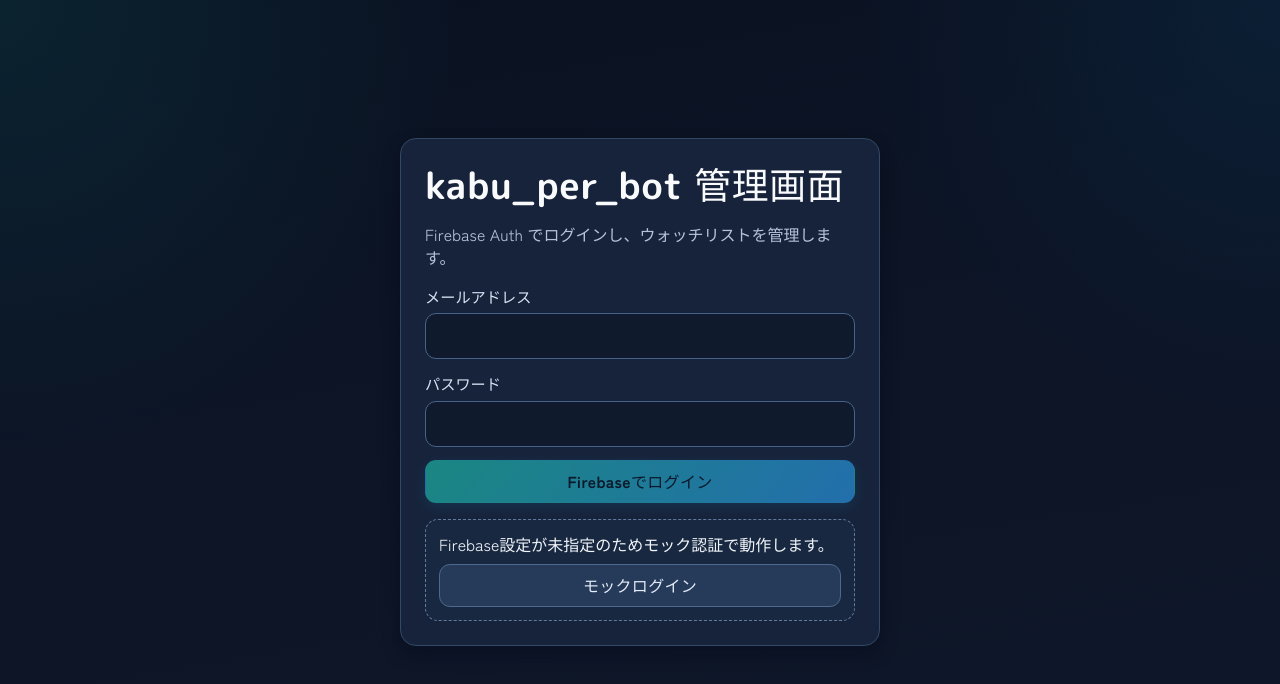
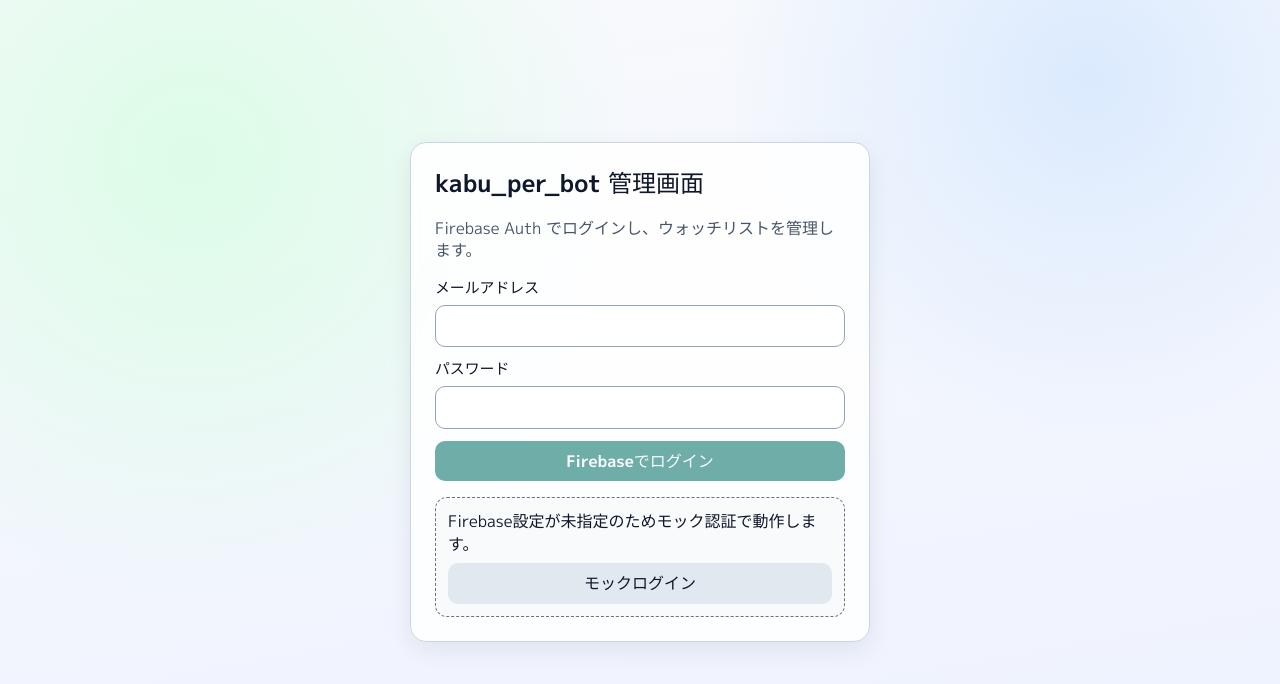
Before and after one commit to ishidafuu/kabu_per_bot, a React (Vite) app in the folder web/: page /login in a window 1280 px wide. Shown: the top 684 px of the page. Built offline with nearby package versions, Linux system fonts and the light colour scheme; no server answers.

Commit message:
fix: 管理画面をライトモード配色へ戻す

```diff
--- a/web/src/index.css
+++ b/web/src/index.css
@@ -1,31 +1,15 @@
-@import url('https://fonts.googleapis.com/css2?family=M+PLUS+Rounded+1c:wght@700;800&family=Zen+Kaku+Gothic+New:wght@400;500;700&display=swap');
+@import url('https://fonts.googleapis.com/css2?family=M+PLUS+1p:wght@400;500;700&display=swap');
 
 :root {
-  color-scheme: dark;
-  font-family: 'Zen Kaku Gothic New', 'Noto Sans JP', sans-serif;
-  --font-heading: 'M PLUS Rounded 1c', 'Zen Kaku Gothic New', sans-serif;
-  line-height: 1.45;
+  color-scheme: light;
+  font-family: 'M PLUS 1p', 'Noto Sans JP', sans-serif;
+  line-height: 1.4;
   font-weight: 400;
-  color: #f1f5f9;
+  color: #0f172a;
   background:
-    radial-gradient(48rem 48rem at 0% 0%, rgba(20, 184, 166, 0.1), transparent 60%),
-    radial-gradient(48rem 48rem at 100% 0%, rgba(14, 165, 233, 0.08), transparent 55%),
-    linear-gradient(170deg, #0a1222 0%, #0f172a 100%);
-  --bg-surface: #111b2f;
-  --bg-surface-strong: #17233a;
-  --bg-elevated: #1a2741;
-  --bg-input: #0f1a2d;
-  --border-soft: #334864;
-  --border-strong: #476287;
-  --text-main: #f1f5f9;
-  --text-muted: #b5c3d8;
-  --accent: #14b8a6;
-  --accent-strong: #0ea5e9;
-  --accent-contrast: #f8fafc;
-  --danger: #fca5a5;
-  --danger-bg: rgba(127, 29, 29, 0.35);
-  --ok: #4ade80;
-  --warning: #fbbf24;
+    radial-gradient(circle at 15% 20%, #dcfce7 0%, transparent 35%),
+    radial-gradient(circle at 85% 10%, #dbeafe 0%, transparent 28%),
+    linear-gradient(170deg, #f8fafc 0%, #eef2ff 100%);
   font-synthesis: none;
   text-rendering: optimizeLegibility;
   -webkit-font-smoothing: antialiased;
@@ -45,8 +29,7 @@
 body {
   margin: 0;
   min-width: 320px;
-  background: transparent;
-  color: var(--text-main);
+  color: #0f172a;
 }
 
 button,
--- a/web/src/styles/app.css
+++ b/web/src/styles/app.css
@@ -1,7 +1,7 @@
 .page-shell {
-  max-width: 1160px;
+  max-width: 1100px;
   margin: 0 auto;
-  padding: 28px 18px 44px;
+  padding: 24px 16px 40px;
 }
 
 .page-shell.centered {
@@ -12,41 +12,30 @@
 }
 
 .panel {
-  background: var(--bg-surface-strong);
-  border: 1px solid var(--border-soft);
+  background: rgba(255, 255, 255, 0.86);
+  border: 1px solid #cbd5e1;
   border-radius: 16px;
-  box-shadow: 0 8px 18px rgba(2, 6, 23, 0.32);
+  box-shadow: 0 8px 24px rgba(15, 23, 42, 0.08);
+  backdrop-filter: blur(5px);
 }
 
 .top-bar {
   display: flex;
   justify-content: space-between;
   align-items: center;
-  gap: 16px;
-  margin-bottom: 14px;
-  padding: 18px 22px;
+  gap: 12px;
+  margin-bottom: 12px;
+  padding: 16px 20px;
 }
 
 h1,
 h2 {
   margin: 0;
-  color: #f8fafc;
-  font-family: var(--font-heading);
-  letter-spacing: 0.02em;
-}
-
-h1 {
-  font-size: clamp(1.65rem, 4vw, 2.3rem);
-  line-height: 1.2;
-}
-
-h2 {
-  font-size: 1.3rem;
 }
 
 .top-actions {
   display: flex;
-  gap: 10px;
+  gap: 8px;
   align-items: center;
 }
 
@@ -55,11 +44,11 @@
 }
 
 .muted {
-  color: var(--text-muted);
+  color: #475569;
 }
 
 .login-card {
-  width: min(480px, 100%);
+  width: min(460px, 100%);
   padding: 24px;
   display: grid;
   gap: 16px;
@@ -68,134 +57,112 @@
 .login-form,
 .watchlist-form {
   display: grid;
-  gap: 13px;
+  gap: 12px;
 }
 
 label {
   display: grid;
   gap: 6px;
-  font-size: 0.95rem;
-  color: #d6e2f2;
+  font-size: 0.93rem;
 }
 
 input,
 select {
-  padding: 11px 13px;
-  border-radius: 11px;
-  border: 1px solid var(--border-strong);
-  color: var(--text-main);
-  background: var(--bg-input);
-  transition: border-color 120ms ease, box-shadow 120ms ease;
-}
-
-input::placeholder {
-  color: #95a8c5;
-}
-
-input:focus-visible,
-select:focus-visible,
-button:focus-visible,
-.nav-link:focus-visible {
-  outline: none;
-  border-color: #68b2ff;
-  box-shadow: 0 0 0 3px rgba(104, 178, 255, 0.22);
-}
-
-input[type='checkbox'] {
-  accent-color: var(--accent);
+  padding: 10px 12px;
+  border-radius: 10px;
+  border: 1px solid #94a3b8;
+  background: #fff;
 }
 
 button {
-  border: 1px solid transparent;
-  border-radius: 11px;
+  border: none;
+  border-radius: 10px;
   cursor: pointer;
   padding: 9px 14px;
-  font-weight: 700;
-  letter-spacing: 0.02em;
-  transition:
-    background-color 140ms ease,
-    border-color 140ms ease,
-    opacity 140ms ease;
+  font-weight: 600;
 }
 
 button:disabled {
   cursor: not-allowed;
-  opacity: 0.58;
+  opacity: 0.6;
 }
 
 .primary {
-  background: linear-gradient(130deg, #1dcfb7, #2ca6ff);
-  color: #031321;
-  box-shadow: 0 4px 14px rgba(14, 165, 233, 0.22);
+  background: #0f766e;
+  color: #f8fafc;
 }
 
 .secondary {
-  background: #263a5a;
-  color: #e2ebf7;
-  border-color: #4e6990;
+  background: #e2e8f0;
+  color: #0f172a;
 }
 
 .ghost {
-  background: #182841;
-  border-color: var(--border-strong);
-  color: #deebfb;
+  background: transparent;
+  border: 1px solid #94a3b8;
+  color: #0f172a;
 }
 
 .nav-link {
+  border: 1px solid #94a3b8;
+  color: #0f172a;
+  background: transparent;
+  border-radius: 10px;
+  cursor: pointer;
+  padding: 9px 14px;
+  font-weight: 600;
   text-decoration: none;
-  border: 1px solid var(--border-strong);
-  color: #deebfb;
-  background: #182841;
-  border-radius: 999px;
-  cursor: pointer;
-  padding: 8px 13px;
-  font-size: 0.9rem;
-  font-weight: 700;
-  letter-spacing: 0.02em;
-  transition: background-color 140ms ease, border-color 140ms ease, opacity 140ms ease;
 }
 
 .danger {
-  background: var(--danger-bg);
-  color: #ffe4e6;
-  border-color: #a03131;
+  background: #fee2e2;
+  color: #b91c1c;
 }
 
 .notice-box {
   display: grid;
   gap: 8px;
-  border: 1px dashed #617b9f;
-  border-radius: 13px;
-  padding: 13px;
-  background: #182841;
+  border: 1px dashed #64748b;
+  border-radius: 12px;
+  padding: 12px;
+  background: #f8fafc;
 }
 
 .controls-panel {
   margin-bottom: 12px;
   padding: 14px;
   display: grid;
-  gap: 12px;
+  gap: 10px;
 }
 
 .page-nav {
   margin-bottom: 12px;
   padding: 10px 14px;
   display: flex;
-  gap: 9px;
+  gap: 8px;
   flex-wrap: wrap;
 }
 
+.nav-link {
+  text-decoration: none;
+  border: 1px solid #94a3b8;
+  color: #0f172a;
+  padding: 8px 12px;
+  border-radius: 999px;
+  font-size: 0.9rem;
+  font-weight: 600;
+}
+
 .nav-link.active {
-  border-color: #7ed7ff;
-  background: linear-gradient(120deg, #16c2ae, #2195ff);
-  color: var(--accent-contrast);
-  box-shadow: 0 4px 12px rgba(33, 149, 255, 0.2);
+  border-color: #0f766e;
+  background: #0f766e;
+  color: #f8fafc;
 }
 
 .search-row {
   display: grid;
   grid-template-columns: 1fr auto auto;
-  gap: 9px;
+  gap: 8px;
 }
 
 .search-row.compact {
@@ -205,16 +172,9 @@
 .meta-row {
   display: flex;
   flex-wrap: wrap;
-  gap: 8px;
-  color: #c2d0e2;
-  font-size: 0.9rem;
-}
-
-.meta-row > span {
-  background: #182841;
-  border: 1px solid #415c82;
-  border-radius: 999px;
-  padding: 4px 10px;
+  gap: 8px 16px;
+  color: #475569;
+  font-size: 0.92rem;
 }
 
 .table-panel {
@@ -234,29 +194,17 @@
 
 th,
 td {
-  border-bottom: 1px solid rgba(104, 131, 168, 0.42);
-  padding: 12px;
+  border-bottom: 1px solid #e2e8f0;
+  padding: 10px 12px;
   text-align: left;
-  font-size: 0.95rem;
-  line-height: 1.5;
+  font-size: 0.92rem;
   vertical-align: middle;
 }
 
 th {
-  background: #0d182b;
-  color: #e2ebf7;
+  background: #f8fafc;
   position: sticky;
   top: 0;
-  z-index: 1;
-  font-weight: 700;
-}
-
-tbody tr:nth-child(even) {
-  background: rgba(11, 20, 35, 0.34);
-}
-
-tbody tr:hover {
-  background: rgba(56, 130, 246, 0.16);
 }
 
 .inline-actions {
@@ -266,8 +214,7 @@
 
 .empty-cell {
   text-align: center;
-  color: #c2d0e2;
-  padding: 22px 14px;
+  color: #64748b;
 }
 
 .pagination-row {
@@ -275,11 +222,10 @@
   justify-content: flex-end;
   gap: 8px;
   padding: 12px;
-  border-top: 1px solid rgba(104, 131, 168, 0.42);
 }
 
 .panel-header {
-  border-bottom: 1px solid rgba(104, 131, 168, 0.42);
+  border-bottom: 1px solid #e2e8f0;
   padding: 14px 16px;
 }
 
@@ -305,15 +251,14 @@
 }
 
 .notice-text {
-  margin: 10px 2px;
-  color: #7af2df;
-  font-weight: 600;
+  margin: 8px 0;
+  color: #065f46;
 }
 
 .error-text {
-  margin-top: 6px;
-  color: var(--danger);
-  font-weight: 600;
+  margin-top: 4px;
+  color: #b91c1c;
+  font-weight: 500;
 }
 
 .fit-content {
@@ -359,43 +304,30 @@
 }
 
 .kpi-card {
-  padding: 16px 14px;
-  position: relative;
-  overflow: hidden;
-}
-
-.kpi-card::before {
-  content: '';
-  position: absolute;
-  inset: 0 auto auto 0;
-  width: 100%;
-  height: 3px;
-  background: linear-gradient(90deg, var(--accent), var(--accent-strong));
-  opacity: 1;
+  padding: 14px;
 }
 
 .kpi-label {
-  color: #c2d0e2;
-  font-size: 0.88rem;
+  color: #475569;
+  font-size: 0.9rem;
 }
 
 .kpi-value {
   margin-top: 8px;
-  font-size: 1.85rem;
-  font-weight: 800;
-  letter-spacing: 0.02em;
+  font-size: 1.75rem;
+  font-weight: 700;
 }
 
 .status-ok {
-  color: var(--ok);
+  color: #166534;
 }
 
 .status-error {
-  color: #fecaca;
+  color: #b91c1c;
 }
 
 .status-unknown {
-  color: var(--warning);
+  color: #92400e;
 }
 
 @media (max-width: 900px) {
```
